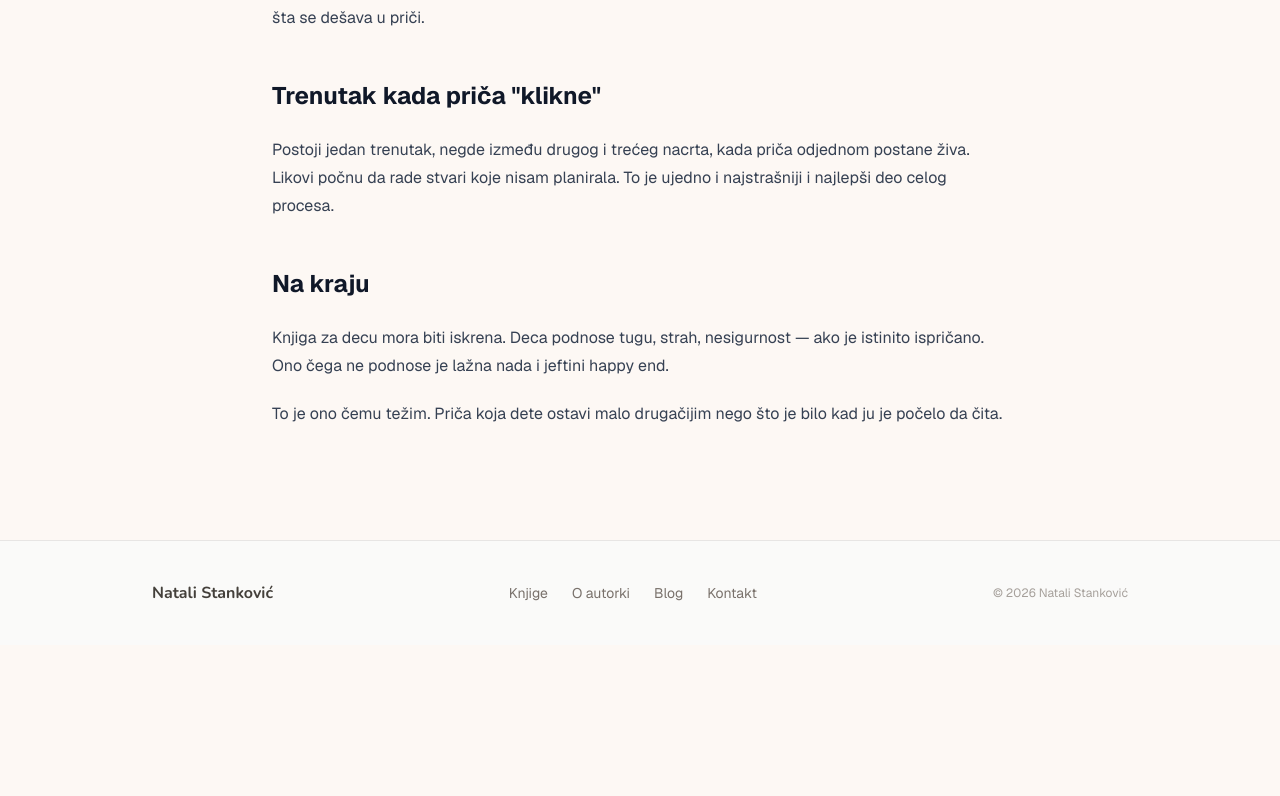
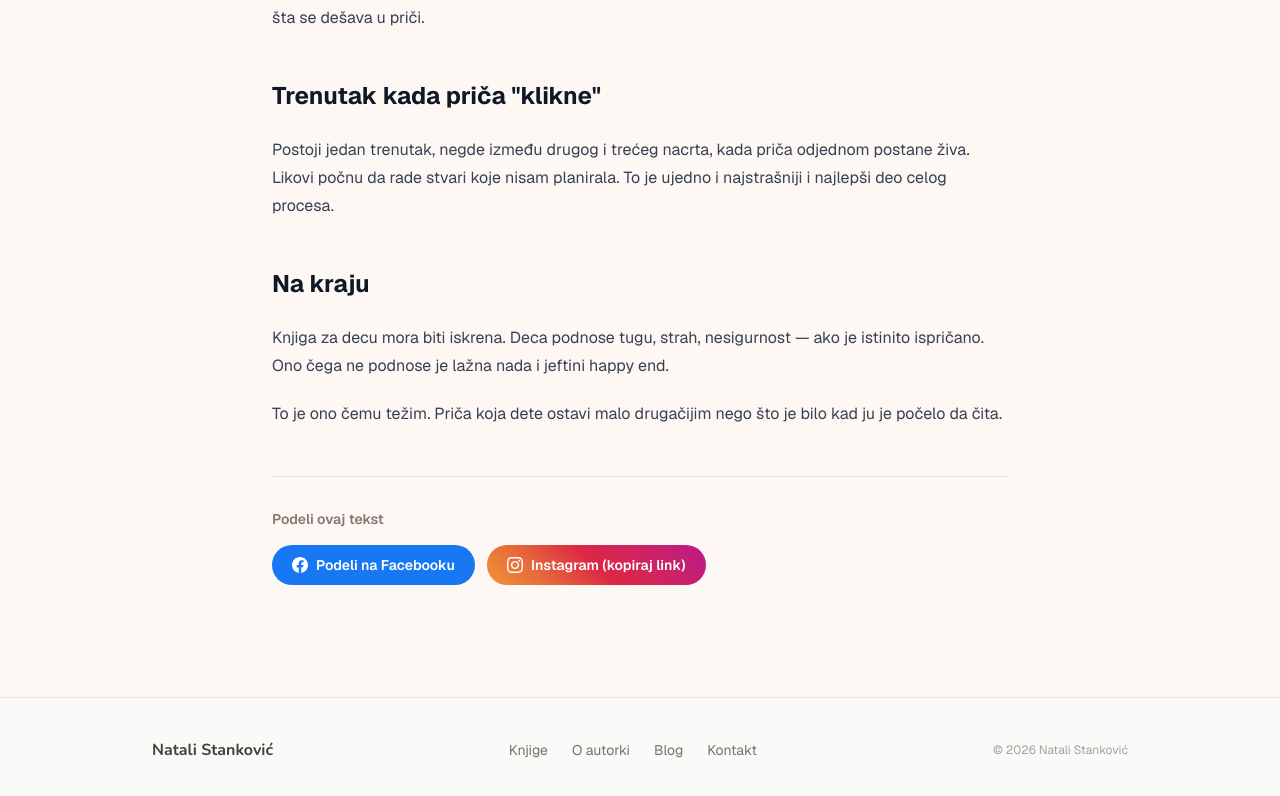
Before and after one commit to tvojvajbkod/sajt-sa-blogom, a Next.js app: page /blog/ai-tehnologije-koje-me-zanimaju in a window 1280 px wide. Shown: the part 1377-2173 px from the top of the page. Before the commit the page ends 2022 px from the top, so only its background shows below. Built offline with nearby package versions, Linux system fonts and the light colour scheme.

Commit message:
Blog: dugmad za deljenje na Facebooku i Instagramu
Co-Authored-By: Claude Sonnet 4.6 <noreply@anthropic.com>

```diff
--- a/src/app/blog/[slug]/page.tsx
+++ b/src/app/blog/[slug]/page.tsx
@@ -2,6 +2,7 @@ import { notFound } from "next/navigation";
 import { getAllPosts, getPostBySlug } from "@/lib/posts";
 import { MDXRemote } from "next-mdx-remote/rsc";
 import Link from "next/link";
+import ShareButtons from "@/components/ShareButtons";
 
 type Props = {
   params: Promise<{ slug: string }>;
@@ -128,6 +129,7 @@ export default async function PostPage({ params }: Props) {
             }}
           />
         </div>
+        <ShareButtons slug={post.slug} title={post.title} />
       </article>
     </main>
   );
--- /dev/null
+++ b/src/components/ShareButtons.tsx
@@ -0,0 +1,93 @@
+"use client";
+
+import { useState } from "react";
+
+type Props = {
+  slug: string;
+  title: string;
+};
+
+export default function ShareButtons({ slug, title }: Props) {
+  const [copied, setCopied] = useState(false);
+
+  const url =
+    typeof window !== "undefined"
+      ? `${window.location.origin}/blog/${slug}`
+      : `/blog/${slug}`;
+
+  function shareOnFacebook() {
+    window.open(
+      `https://www.facebook.com/sharer/sharer.php?u=${encodeURIComponent(url)}`,
+      "_blank",
+      "width=600,height=400"
+    );
+  }
+
+  async function copyForInstagram() {
+    try {
+      await navigator.clipboard.writeText(url);
+      setCopied(true);
+      setTimeout(() => setCopied(false), 2500);
+    } catch {
+      // fallback za starije browsere
+      const input = document.createElement("input");
+      input.value = url;
+      document.body.appendChild(input);
+      input.select();
+      document.execCommand("copy");
+      document.body.removeChild(input);
+      setCopied(true);
+      setTimeout(() => setCopied(false), 2500);
+    }
+  }
+
+  return (
+    <div className="mt-12 pt-8 border-t border-stone-200">
+      <p className="text-sm font-semibold text-muted mb-4">Podeli ovaj tekst</p>
+      <div className="flex flex-wrap gap-3">
+        {/* Facebook */}
+        <button
+          onClick={shareOnFacebook}
+          className="inline-flex items-center gap-2 px-5 py-2.5 rounded-full bg-[#1877f2] text-white text-sm font-semibold hover:bg-[#1464d8] transition-colors"
+        >
+          <svg className="w-4 h-4" fill="currentColor" viewBox="0 0 24 24">
+            <path d="M24 12.073C24 5.405 18.627 0 12 0S0 5.405 0 12.073C0 18.1 4.388 23.094 10.125 24v-8.437H7.078v-3.49h3.047V9.41c0-3.025 1.792-4.697 4.533-4.697 1.312 0 2.686.236 2.686.236v2.97h-1.513c-1.491 0-1.956.93-1.956 1.884v2.25h3.328l-.532 3.49h-2.796V24C19.612 23.094 24 18.1 24 12.073z" />
+          </svg>
+          Podeli na Facebooku
+        </button>
+
+        {/* Instagram – kopira link */}
+        <button
+          onClick={copyForInstagram}
+          className="inline-flex items-center gap-2 px-5 py-2.5 rounded-full text-white text-sm font-semibold transition-colors"
+          style={{
+            background: copied
+              ? "#5e9975"
+              : "linear-gradient(45deg, #f09433, #e6683c, #dc2743, #cc2366, #bc1888)",
+          }}
+        >
+          {copied ? (
+            <>
+              <svg className="w-4 h-4" fill="none" stroke="currentColor" viewBox="0 0 24 24">
+                <path strokeLinecap="round" strokeLinejoin="round" strokeWidth={2} d="M5 13l4 4L19 7" />
+              </svg>
+              Link kopiran!
+            </>
+          ) : (
+            <>
+              <svg className="w-4 h-4" fill="currentColor" viewBox="0 0 24 24">
+                <path d="M12 2.163c3.204 0 3.584.012 4.85.07 3.252.148 4.771 1.691 4.919 4.919.058 1.265.069 1.645.069 4.849 0 3.205-.012 3.584-.069 4.849-.149 3.225-1.664 4.771-4.919 4.919-1.266.058-1.644.07-4.85.07-3.204 0-3.584-.012-4.849-.07-3.26-.149-4.771-1.699-4.919-4.92-.058-1.265-.07-1.644-.07-4.849 0-3.204.013-3.583.07-4.849.149-3.227 1.664-4.771 4.919-4.919 1.266-.057 1.645-.069 4.849-.069zm0-2.163c-3.259 0-3.667.014-4.947.072-4.358.2-6.78 2.618-6.98 6.98-.059 1.281-.073 1.689-.073 4.948 0 3.259.014 3.668.072 4.948.2 4.358 2.618 6.78 6.98 6.98 1.281.058 1.689.072 4.948.072 3.259 0 3.668-.014 4.948-.072 4.354-.2 6.782-2.618 6.979-6.98.059-1.28.073-1.689.073-4.948 0-3.259-.014-3.667-.072-4.947-.196-4.354-2.617-6.78-6.979-6.98-1.281-.059-1.69-.073-4.949-.073zm0 5.838c-3.403 0-6.162 2.759-6.162 6.162s2.759 6.163 6.162 6.163 6.162-2.759 6.162-6.163c0-3.403-2.759-6.162-6.162-6.162zm0 10.162c-2.209 0-4-1.79-4-4 0-2.209 1.791-4 4-4s4 1.791 4 4c0 2.21-1.791 4-4 4zm6.406-11.845c-.796 0-1.441.645-1.441 1.44s.645 1.44 1.441 1.44c.795 0 1.439-.645 1.439-1.44s-.644-1.44-1.439-1.44z" />
+              </svg>
+              Instagram (kopiraj link)
+            </>
+          )}
+        </button>
+      </div>
+      {copied && (
+        <p className="text-xs text-muted mt-3">
+          Link je kopiran — zalepi ga u Instagram priču ili bio.
+        </p>
+      )}
+    </div>
+  );
+}
```
